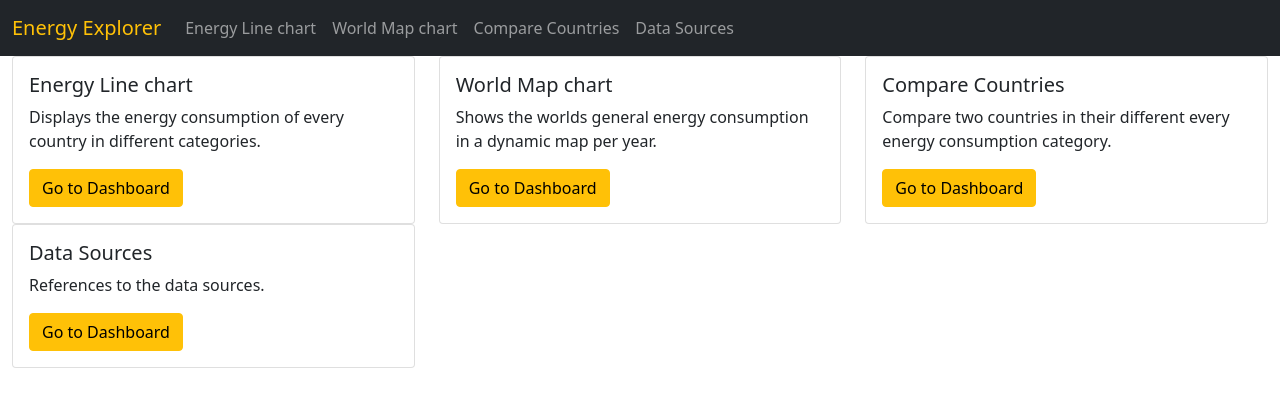
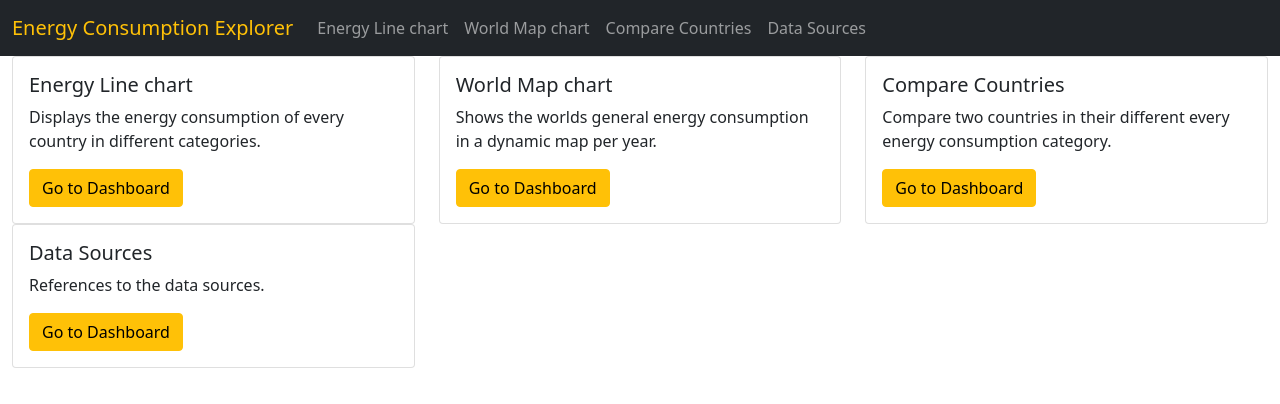
Before and after one commit to TheRauch1/dviz-project, a Svelte app: page / in a window 1280 px wide. Shown: the top 404 px of the page. Built offline with nearby package versions, Linux system fonts and the light colour scheme.

Commit message:
changed name

```diff
--- a/src/App.svelte
+++ b/src/App.svelte
@@ -17,7 +17,7 @@
 <nav class="navbar navbar-expand-lg navbar-dark bg-dark">
   <div class="container-fluid">
     <span on:click={() => selectedChart.set(mainPage)} class="navbar-brand text-warning"
-      >Energy Explorer</span
+      >Energy Consumption Explorer</span
     >
     <div class="navbar-collapse">
       <ul class="navbar-nav">
```
